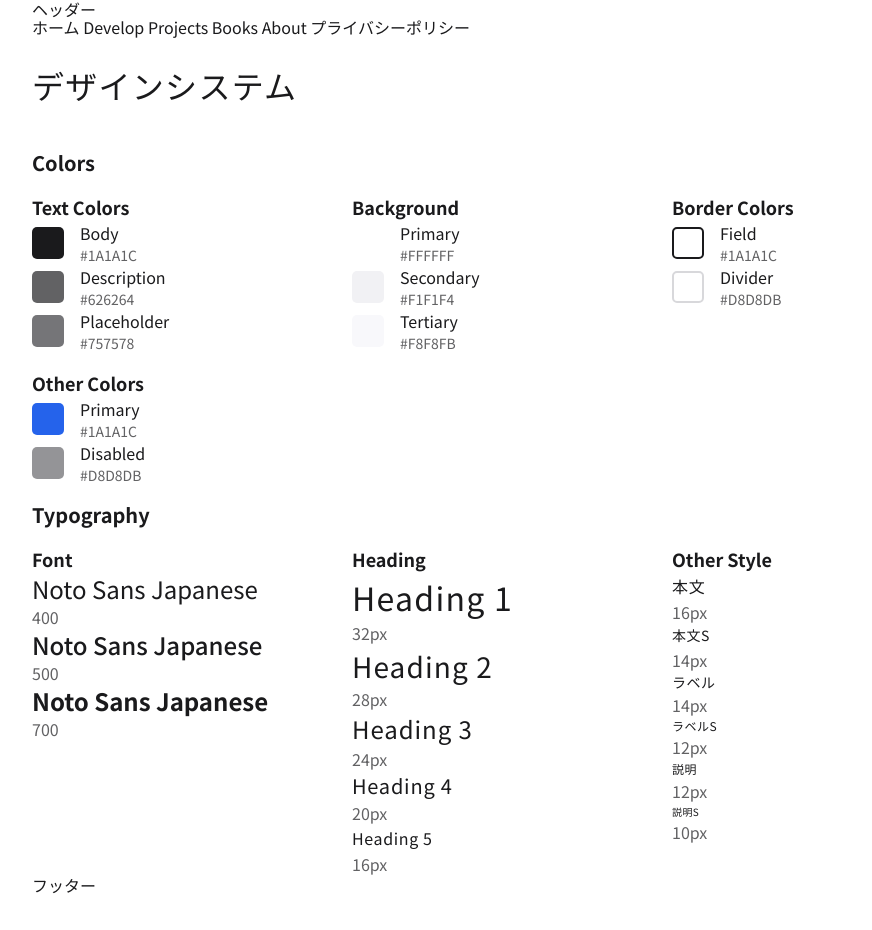
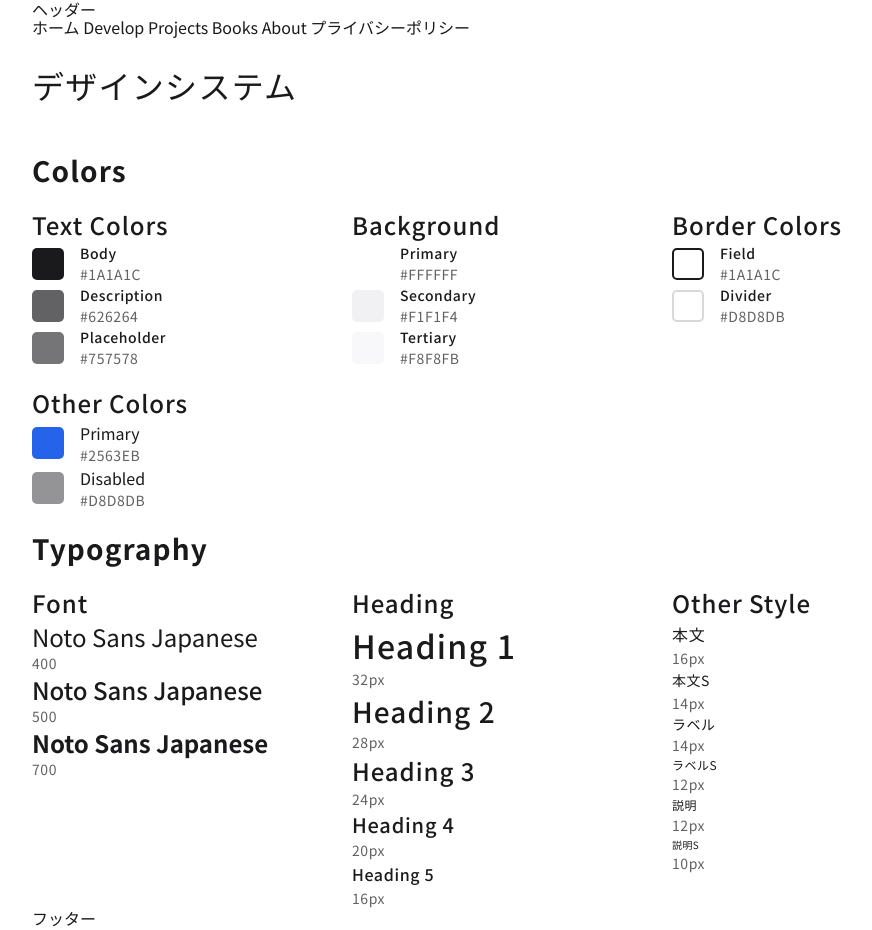
Before and after one commit to morimorig3/my-site-v3, a SvelteKit app: page /designSystem in a window 1280 px wide. Shown: the whole page, without its empty margins (136-1008 px from the left). Before the commit the page ends 897 px from the top, so only its background shows below. Built offline with nearby package versions, Linux system fonts and the light colour scheme.

Commit message:
feat:デザインシステムページへタイポグラフィースタイルを適用#17

```diff
--- a/src/routes/+layout.svelte
+++ b/src/routes/+layout.svelte
@@ -11,7 +11,7 @@
 	:global(html) {
 		font-family: 'Noto Sans JP', -apple-system, blinkmacsystemfont, 'Segoe UI',
 			'Hiragino Kaku Gothic ProN', 'BIZ UDPGothic', meiryo, sans-serif;
-		color: theme(colors.textBody);
+		color: theme(colors.body);
 		line-height: 1.15;
 	}
 </style>
--- a/src/routes/designSystem/+page.svelte
+++ b/src/routes/designSystem/+page.svelte
@@ -1,84 +1,84 @@
 <h1 class="text-heading-1 py-4 tablet:py-6">デザインシステム</h1>
 
 <section>
-	<h2 class="font-bold text-xl py-4">Colors</h2>
+	<h2 class="font-bold text-heading-2 py-4">Colors</h2>
 	<div class="grid grid-cols-1 gap-4 tablet:grid-cols-2 laptop:grid-cols-3">
 		<div>
-			<h3 class="text-lg font-bold">Text Colors</h3>
+			<h3 class="text-heading-3">Text Colors</h3>
 			<ul>
-				<li class="flex items-center gap-4 square before:bg-textBody">
+				<li class="flex items-center gap-4 square before:bg-body">
 					<div>
-						<p class="text-base">Body</p>
-						<p class="text-textDescription text-sm">#1A1A1C</p>
+						<p class="text-label font-medium">Body</p>
+						<p class="text-description text-label">#1A1A1C</p>
 					</div>
 				</li>
-				<li class="flex items-center gap-4 square before:bg-textDescription">
+				<li class="flex items-center gap-4 square before:bg-description">
 					<div>
-						<p class="text-base">Description</p>
-						<p class="text-textDescription text-sm">#626264</p>
+						<p class="text-label font-medium">Description</p>
+						<p class="text-description text-label">#626264</p>
 					</div>
 				</li>
-				<li class="flex items-center gap-4 square before:bg-textPlaceholder">
+				<li class="flex items-center gap-4 square before:bg-placeholder">
 					<div>
-						<p class="text-base">Placeholder</p>
-						<p class="text-textDescription text-sm">#757578</p>
+						<p class="text-label font-medium">Placeholder</p>
+						<p class="text-description text-label">#757578</p>
 					</div>
 				</li>
 			</ul>
 		</div>
 		<div>
-			<h3 class="text-lg font-bold">Background</h3>
+			<h3 class="text-heading-3">Background</h3>
 			<ul>
 				<li class="flex items-center gap-4 square before:bg-bgPrimary">
 					<div>
-						<p class="text-base">Primary</p>
-						<p class="text-textDescription text-sm">#FFFFFF</p>
+						<p class="text-label font-medium">Primary</p>
+						<p class="text-description text-label">#FFFFFF</p>
 					</div>
 				</li>
 				<li class="flex items-center gap-4 square before:bg-bgSecondary">
 					<div>
-						<p class="text-base">Secondary</p>
-						<p class="text-textDescription text-sm">#F1F1F4</p>
+						<p class="text-label font-medium">Secondary</p>
+						<p class="text-description text-label">#F1F1F4</p>
 					</div>
 				</li>
 				<li class="flex items-center gap-4 square before:bg-bgTertiary">
 					<div>
-						<p class="text-base">Tertiary</p>
-						<p class="text-textDescription text-sm">#F8F8FB</p>
+						<p class="text-label font-medium">Tertiary</p>
+						<p class="text-description text-label">#F8F8FB</p>
 					</div>
 				</li>
 			</ul>
 		</div>
 		<div>
-			<h3 class="text-lg font-bold">Border Colors</h3>
+			<h3 class="text-heading-3">Border Colors</h3>
 			<ul>
-				<li class="flex items-center gap-4 square before:!border-borderField">
+				<li class="flex items-center gap-4 square before:!border-field">
 					<div>
-						<p class="text-base">Field</p>
-						<p class="text-textDescription text-sm">#1A1A1C</p>
+						<p class="text-label font-medium">Field</p>
+						<p class="text-description text-label">#1A1A1C</p>
 					</div>
 				</li>
-				<li class="flex items-center gap-4 square before:!border-borderDivider">
+				<li class="flex items-center gap-4 square before:!border-divider">
 					<div>
-						<p class="text-base">Divider</p>
-						<p class="text-textDescription text-sm">#D8D8DB</p>
+						<p class="text-label font-medium">Divider</p>
+						<p class="text-description text-label">#D8D8DB</p>
 					</div>
 				</li>
 			</ul>
 		</div>
 		<div>
-			<h3 class="text-lg font-bold">Other Colors</h3>
+			<h3 class="text-heading-3">Other Colors</h3>
 			<ul>
 				<li class="flex items-center gap-4 square before:!bg-primary">
 					<div>
 						<p class="text-base">Primary</p>
-						<p class="text-textDescription text-sm">#1A1A1C</p>
+						<p class="text-description text-label">#2563EB</p>
 					</div>
 				</li>
 				<li class="flex items-center gap-4 square before:!bg-disabled">
 					<div>
 						<p class="text-base">Disabled</p>
-						<p class="text-textDescription text-sm">#D8D8DB</p>
+						<p class="text-description text-label">#D8D8DB</p>
 					</div>
 				</li>
 			</ul>
@@ -86,82 +86,82 @@
 	</div>
 </section>
 <section>
-	<h2 class="font-bold text-xl py-4">Typography</h2>
+	<h2 class="font-bold text-heading-2 py-4">Typography</h2>
 	<div class="grid grid-cols-1 gap-4 tablet:grid-cols-2 laptop:grid-cols-3">
 		<div>
-			<h3 class="text-lg font-bold">Font</h3>
+			<h3 class="text-heading-3">Font</h3>
 			<ul>
 				<li>
 					<div>
 						<p class="text-2xl font-normal">Noto Sans Japanese</p>
-						<p class="text-textDescription text-base">400</p>
+						<p class="text-description text-label">400</p>
 					</div>
 				</li>
 				<li>
 					<div>
 						<p class="text-2xl font-medium">Noto Sans Japanese</p>
-						<p class="text-textDescription text-base">500</p>
+						<p class="text-description text-label">500</p>
 					</div>
 				</li>
 				<li>
 					<div>
 						<p class="text-2xl font-bold">Noto Sans Japanese</p>
-						<p class="text-textDescription text-base">700</p>
+						<p class="text-description text-label">700</p>
 					</div>
 				</li>
 			</ul>
 		</div>
 		<div>
-			<h3 class="text-lg font-bold">Heading</h3>
+			<h3 class="text-heading-3">Heading</h3>
 			<ul>
 				<li>
 					<p class="text-heading-1">Heading 1</p>
-					<p class="text-textDescription text-base">32px</p>
+					<p class="text-description text-label">32px</p>
 				</li>
 				<li>
 					<p class="text-heading-2">Heading 2</p>
-					<p class="text-textDescription text-base">28px</p>
+					<p class="text-description text-label">28px</p>
 				</li>
 				<li>
 					<p class="text-heading-3">Heading 3</p>
-					<p class="text-textDescription text-base">24px</p>
+					<p class="text-description text-label">24px</p>
 				</li>
 				<li>
 					<p class="text-heading-4">Heading 4</p>
-					<p class="text-textDescription text-base">20px</p>
+					<p class="text-description text-label">20px</p>
 				</li>
 				<li>
 					<p class="text-heading-5">Heading 5</p>
-					<p class="text-textDescription text-base">16px</p>
+					<p class="text-description text-label">16px</p>
 				</li>
 			</ul>
 		</div>
 		<div>
-			<h3 class="text-lg font-bold">Other Style</h3>
+			<h3 class="text-heading-3">Other Style</h3>
 			<ul>
 				<li>
 					<p class="text-body">本文</p>
-					<p class="text-textDescription text-base">16px</p>
+					<p class="text-description text-label">16px</p>
 				</li>
 				<li>
 					<p class="text-body-sm">本文S</p>
-					<p class="text-textDescription text-base">14px</p>
+					<p class="text-description text-label">14px</p>
 				</li>
 				<li>
 					<p class="text-label">ラベル</p>
-					<p class="text-textDescription text-base">14px</p>
+					<p class="text-description text-label">14px</p>
 				</li>
 				<li>
 					<p class="text-label-sm">ラベルS</p>
-					<p class="text-textDescription text-base">12px</p>
+					<p class="text-description text-label">12px</p>
 				</li>
 				<li>
 					<p class="text-desc">説明</p>
-					<p class="text-textDescription text-base">12px</p>
+					<p class="text-description text-label">12px</p>
 				</li>
 				<li>
 					<p class="text-desc-sm">説明S</p>
-					<p class="text-textDescription text-base">10px</p>
+					<p class="text-description text-label">10px</p>
 				</li>
 			</ul>
 		</div>
--- a/tailwind.config.js
+++ b/tailwind.config.js
@@ -9,23 +9,23 @@ export default {
 				desktop: '1024px'
 			},
 			colors: {
-				textBody: '#1A1A1C',
-				textDescription: '#626264',
-				textPlaceholder: '#757578',
+				body: '#1A1A1C',
+				description: '#626264',
+				placeholder: '#757578',
 				bgPrimary: '#FFFFFF',
 				bgSecondary: '#F1F1F4',
 				bgTertiary: '#F8F8FB',
-				borderField: '#1A1A1C',
-				borderDivider: '#D8D8DB',
+				field: '#1A1A1C',
+				divider: '#D8D8DB',
 				primary: '#2563EB',
 				disabled: '#949497'
 			},
 			fontSize: {
-				'heading-1': ['32px', { lineHeight: 1.5, letterSpacing: '0.04em' }],
-				'heading-2': ['28px', { lineHeight: 1.5, letterSpacing: '0.04em' }],
-				'heading-3': ['24px', { lineHeight: 1.5, letterSpacing: '0.04em' }],
-				'heading-4': ['20px', { lineHeight: 1.5, letterSpacing: '0.04em' }],
-				'heading-5': ['16px', { lineHeight: 1.7, letterSpacing: '0.04em' }],
+				'heading-1': ['32px', { lineHeight: 1.5, fontWeight: 500, letterSpacing: '0.04em' }],
+				'heading-2': ['28px', { lineHeight: 1.5, fontWeight: 500, letterSpacing: '0.04em' }],
+				'heading-3': ['24px', { lineHeight: 1.5, fontWeight: 500, letterSpacing: '0.04em' }],
+				'heading-4': ['20px', { lineHeight: 1.5, fontWeight: 500, letterSpacing: '0.04em' }],
+				'heading-5': ['16px', { lineHeight: 1.7, fontWeight: 500, letterSpacing: '0.04em' }],
 				body: ['16px', { lineHeight: 1.7, letterSpacing: '0.04em' }],
 				'body-sm': ['14px', { lineHeight: 1.7, letterSpacing: '0.04em' }],
 				label: ['14px', { lineHeight: 1.5, letterSpacing: '0.04em' }],
```
